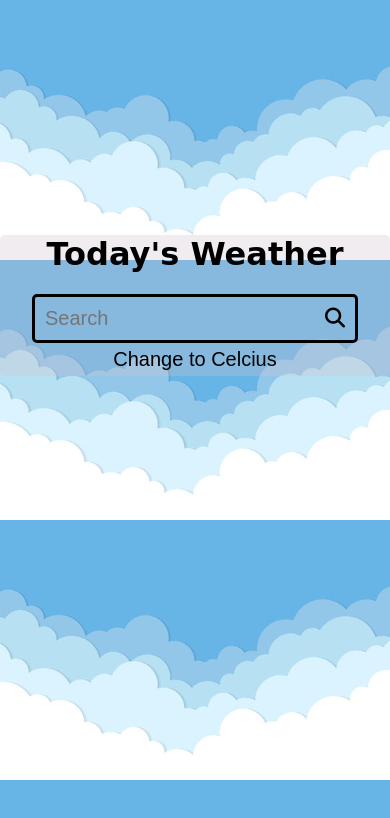
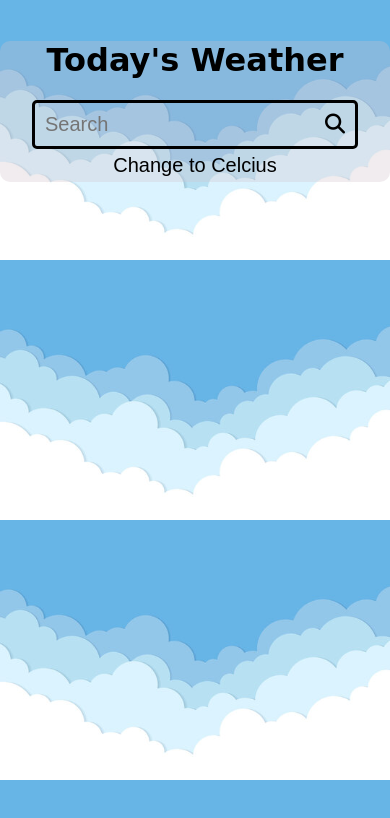
Before and after one commit to guz-christian/Weather, a plain HTML site: page index.html in a window 390 px wide. Drawn offline with Linux system fonts and the light colour scheme.

Commit message:
Fully functional. V1

```diff
--- a/logic.js
+++ b/logic.js
@@ -75,7 +75,7 @@ let weather = {
 		if(this.unit.word === "imperial"){
 			this.unit.word = "metric";
 			this.unit.symbol = "\u00B0 C";
-			document.querySelector('.change-unit').value = "Change to Imperial";
+			document.querySelector('.change-unit').value = "Change to Fahrenheit";
 		}
 		else{
 			this.unit.word = "imperial";
--- a/style.css
+++ b/style.css
@@ -31,7 +31,7 @@ to target any class="example" you need to use a dot
 /* Basic styling */
 body{
     margin: 0;
-    padding-block: 40px;
+    padding-block: 5%;
 
     font-family: cursive;
     text-align: center;
@@ -58,17 +58,26 @@ input, button { /* the , targets all objects individually*/
     border-style: solid;
     border-radius: 5px;
 }
+.change-unit{
+    display: block;
+    margin: auto;
+}
 
-button,.change-unit:hover {
+button:hover {
+    cursor: pointer;
+}
+
+.change-unit:hover{
+    transform: scale(1.02);
     cursor: pointer;
 }
 
 
 .card {
-    margin-block:10px;
+    margin-block:5%;
     border-style: solid;
     border-width: 3.5px;
-    border-radius: 5px;
+    border-radius: 10px;
 }
 
 
@@ -110,7 +119,8 @@ img{
     .main.card {
         width: 100%;
         border-style: none;
-        margin-top: 50%;
     }
 
+
+
 }
```
